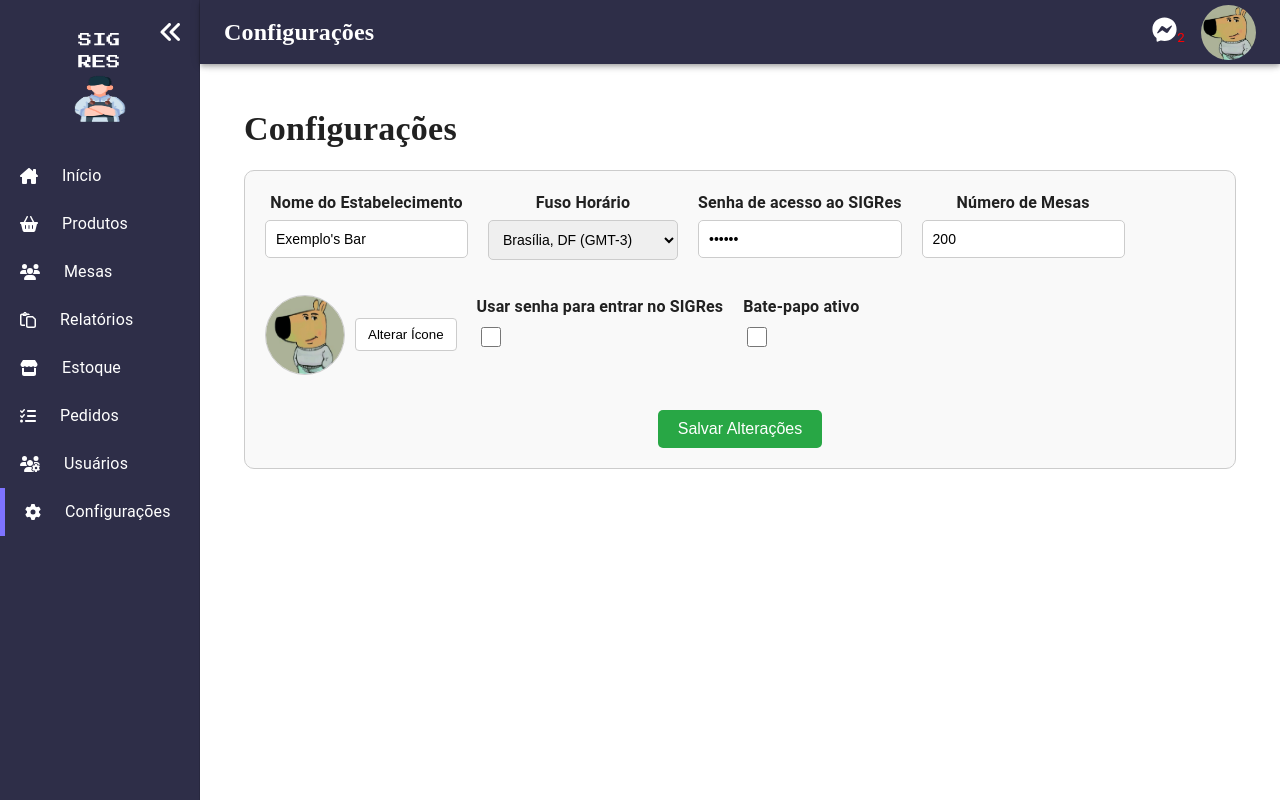
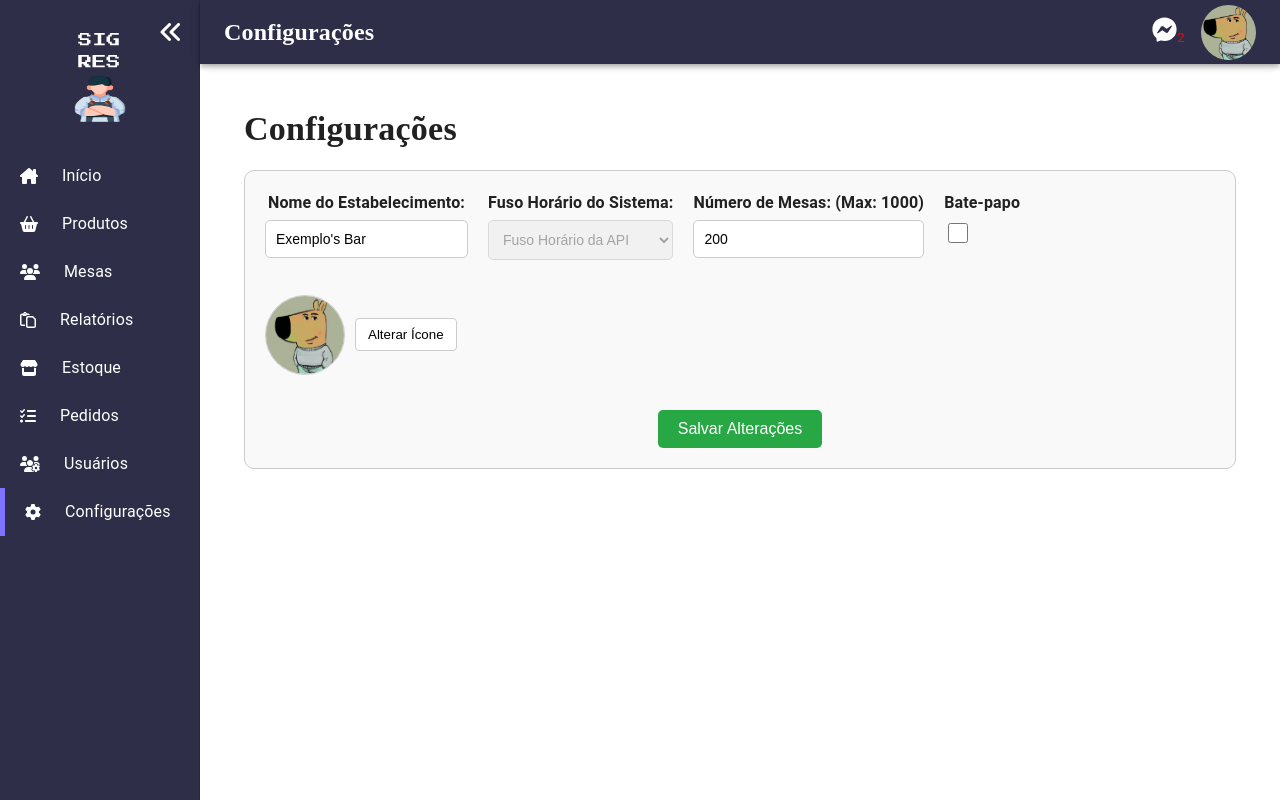
Before and after one commit to Dags0n/sigres, a React (Create React App) app: page /settings in a window 1280 px wide. Built offline with nearby package versions, Linux system fonts and the light colour scheme.

Commit message:
fix: remove partes descontinuadas

```diff
--- a/src/pages/reports/Reports.jsx
+++ b/src/pages/reports/Reports.jsx
@@ -20,24 +20,6 @@ const Reports = () => {
             <Typography variant="h4" sx={{ fontFamily: 'Poppins', fontWeight: 900, m: "0 0 20px 0", justifySelf: 'flex-start' }}>
                 Relatórios
             </Typography>
-
-            <div className="relatorios-secao">
-                <h2>Estoque</h2>
-                <div className="relatorios-botoes">
-                    <button onClick={handleConfirm} className="relatorio-botao">
-                        📄 Relatório do Mês
-                    </button>
-                    <button onClick={handleConfirm} className="relatorio-botao">
-                        📄 Relatório da Semana
-                    </button>
-                    <button onClick={handleConfirm} className="relatorio-botao">
-                        📄 Relatório de Hoje
-                    </button>
-                    <button onClick={handleConfirm} className="relatorio-botao">
-                        📄 Relatório Personalizado
-                    </button>
-                </div>
-            </div>
 
             <div className="relatorios-secao">
                 <h2>Pedidos</h2>
--- a/src/pages/settings/Settings.jsx
+++ b/src/pages/settings/Settings.jsx
@@ -29,24 +29,22 @@ const Settings = () => {
             <div className="configuracoes-box">
                 <div className="flexx">
                     <div className="configuracoes-row">
-                        <label>Nome do Estabelecimento</label>
+                        <label>Nome do Estabelecimento:</label>
                         <input type="text" defaultValue="Exemplo's Bar" className="configuracoes-input" />
                     </div>
                     <div className="configuracoes-row">
-                        <label>Fuso Horário</label>
-                        <select defaultValue="Brasília, DF (GMT-3)" className="configuracoes-input">
-                            <option>Brasília, DF (GMT-3)</option>
-                            <option>São Paulo, SP (GMT-3)</option>
-                            <option>Nova York, NY (GMT-5)</option>
+                        <label>Fuso Horário do Sistema:</label>
+                        <select disabled className="configuracoes-input">
+                            <option>Fuso Horário da API</option>
                         </select>
                     </div>
                     <div className="configuracoes-row">
-                        <label>Senha de acesso ao SIGRes</label>
-                        <input type="password" defaultValue="******" className="configuracoes-input" />
+                        <label>Número de Mesas: (Max: 1000)</label>
+                        <input type="number" defaultValue="200" className="configuracoes-input" />
                     </div>
                     <div className="configuracoes-row">
-                        <label>Número de Mesas</label>
-                        <input type="number" defaultValue="200" className="configuracoes-input" />
+                        <label>Bate-papo</label>
+                        <input type="checkbox" className="configuracoes-checkbox" />
                     </div>
                     <div className="form-group avatar-section">
                         <img
@@ -57,14 +55,6 @@ const Settings = () => {
                         <button type="button" className="alterar-icone-button">
                             Alterar Ícone
                         </button>
-                    </div>
-                    <div className="configuracoes-row">
-                        <label>Usar senha para entrar no SIGRes</label>
-                        <input type="checkbox" className="configuracoes-checkbox" />
-                    </div>
-                    <div className="configuracoes-row">
-                        <label>Bate-papo ativo</label>
-                        <input type="checkbox" className="configuracoes-checkbox" />
                     </div>
                 </div>
                 <button id="configuracoes-button" className="configuracoes-button" onClick={handleConfirm}>Salvar Alterações</button>
```
